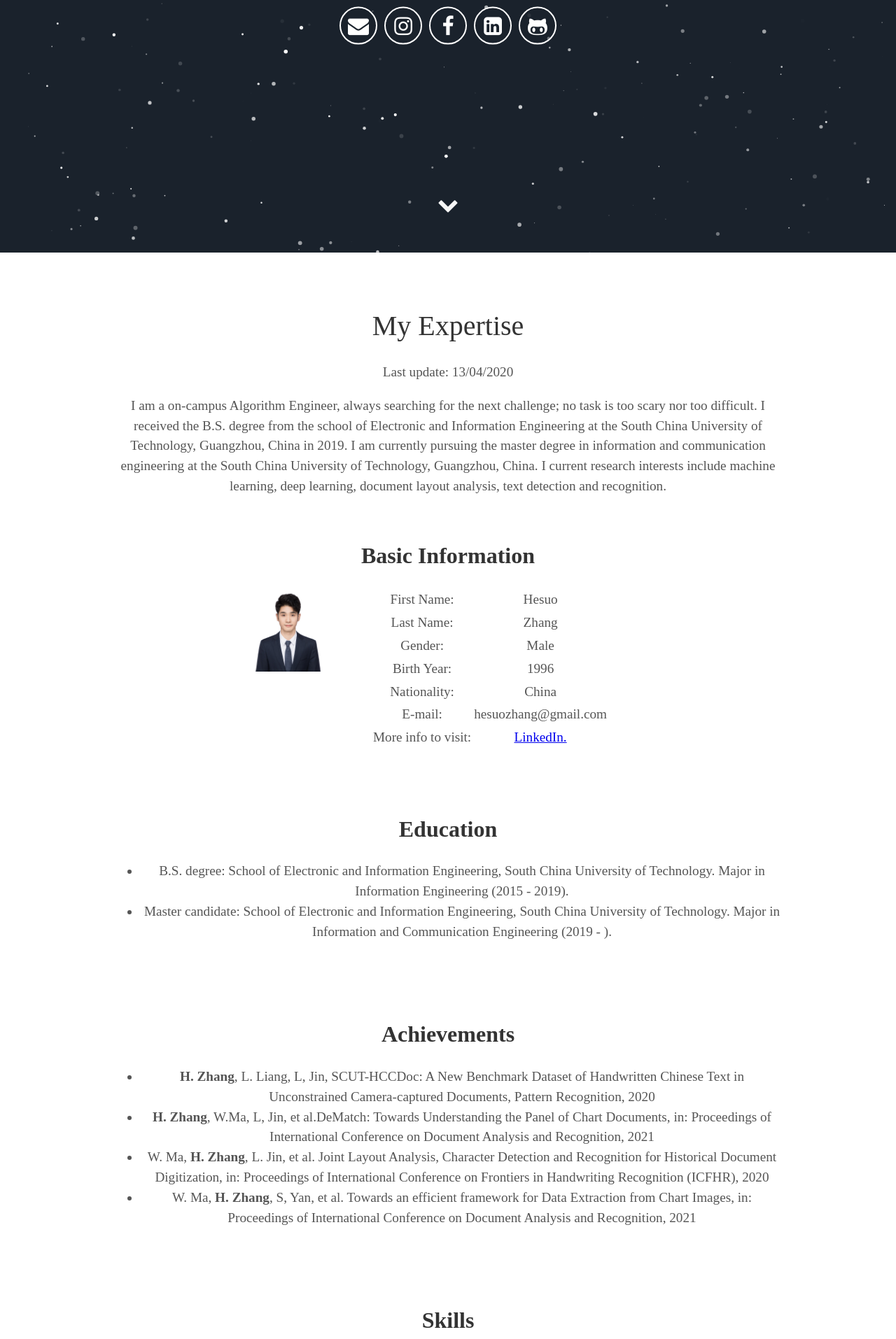
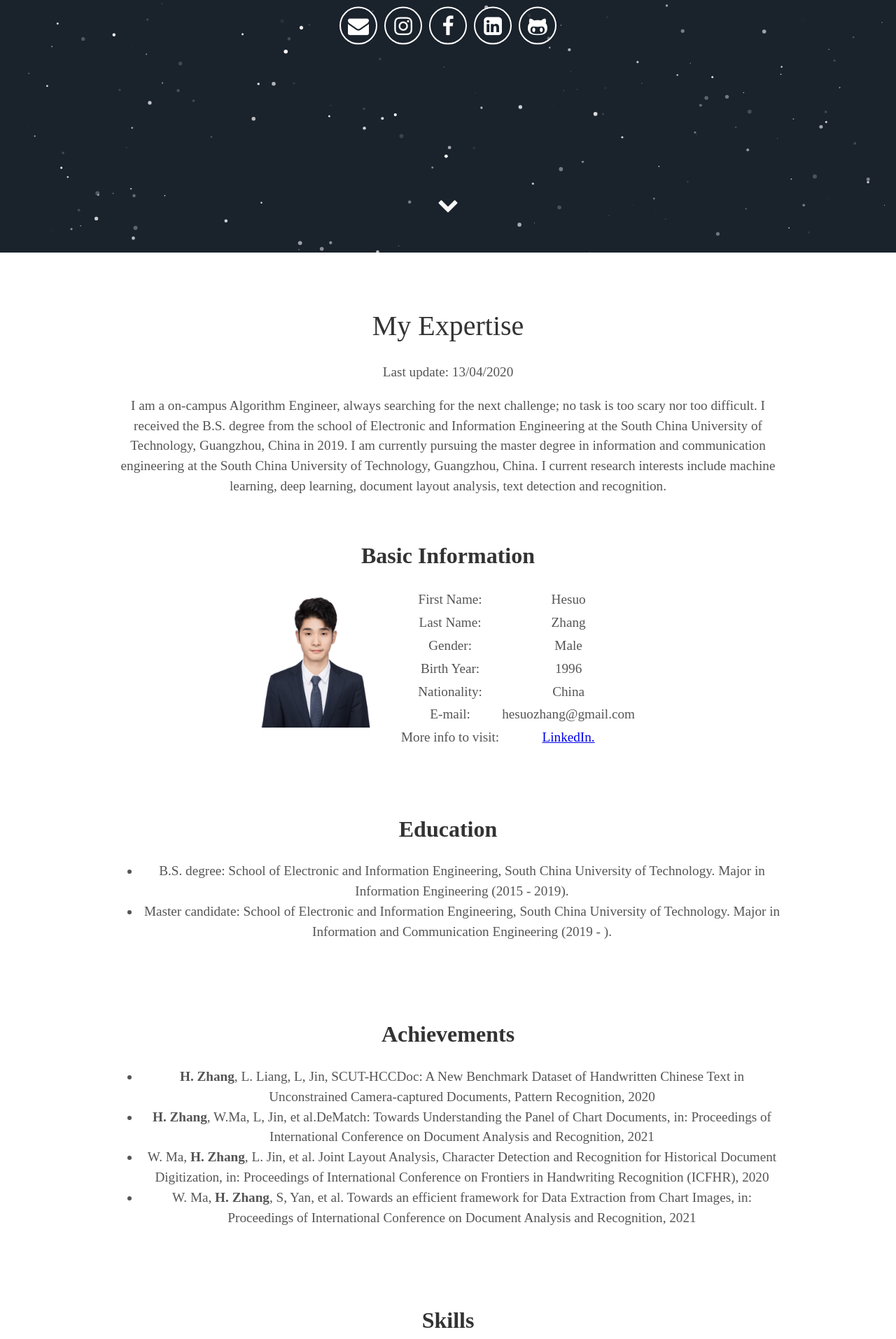
Before and after one commit to iiiHunter/profile, a Jekyll site: the page built from index.html, in a window 1280 px wide. Shown: the part 539-2453 px from the top of the page at 70% size. Built offline with Jekyll 4.4.1, drawn with Linux system fonts in a browser that asks for light colours; some web fonts are replaced.

Commit message:
Update about.html

```diff
--- a/_includes/about.html
+++ b/_includes/about.html
@@ -6,7 +6,7 @@
 
   <h2>Basic Information</h2>
   <div style="width: 60%; margin: auto">
-  <div style="float: left;"><img src="{{ '/assets/img/001.jpg' | prepend: site.baseurl }}" width="120px" alt=""></div>
+  <div style="float: left;"><img src="{{ '/assets/img/001.jpg' | prepend: site.baseurl }}" width="200px" alt=""></div>
   <table align="center">
     <tr>
       <td>First Name:</td>
```
